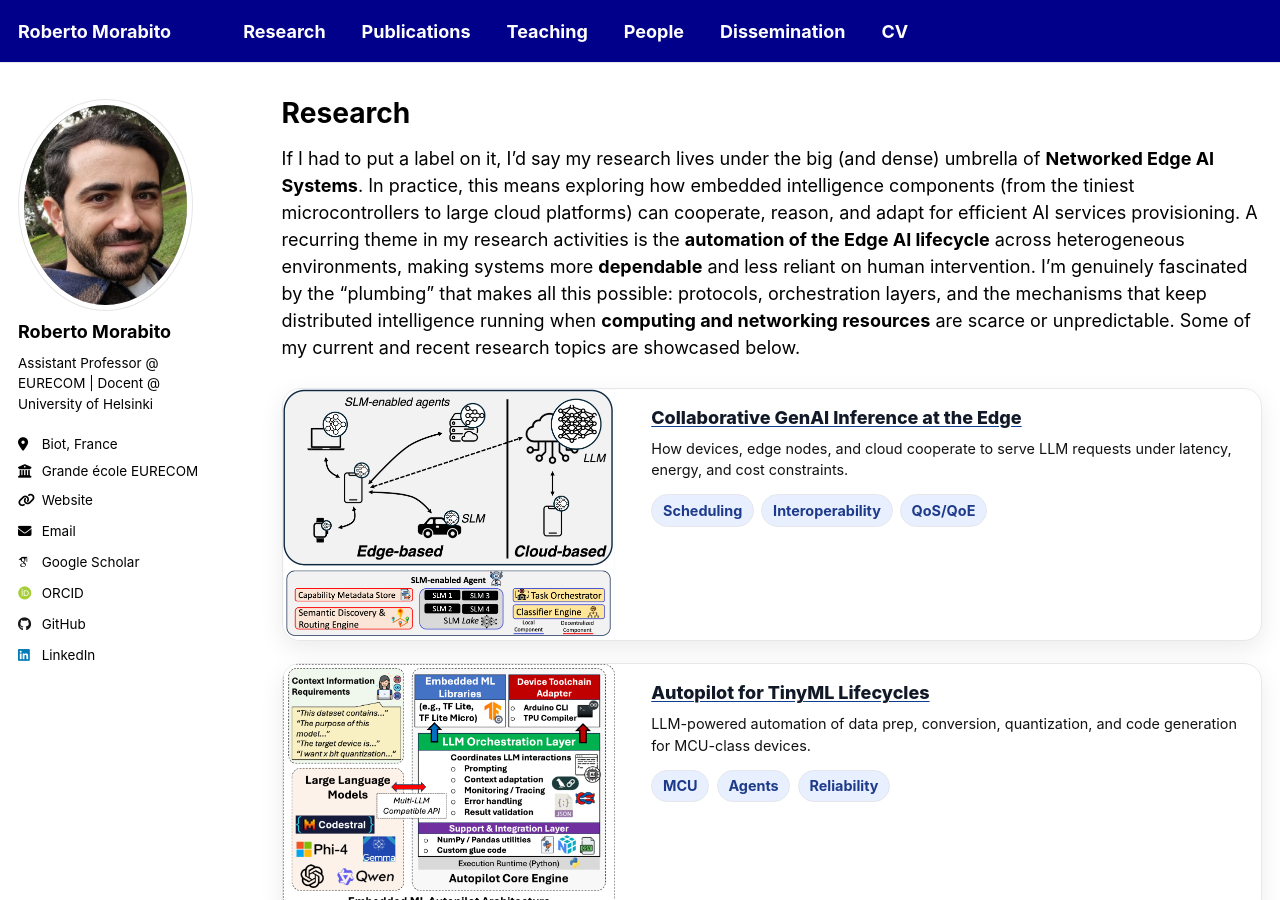
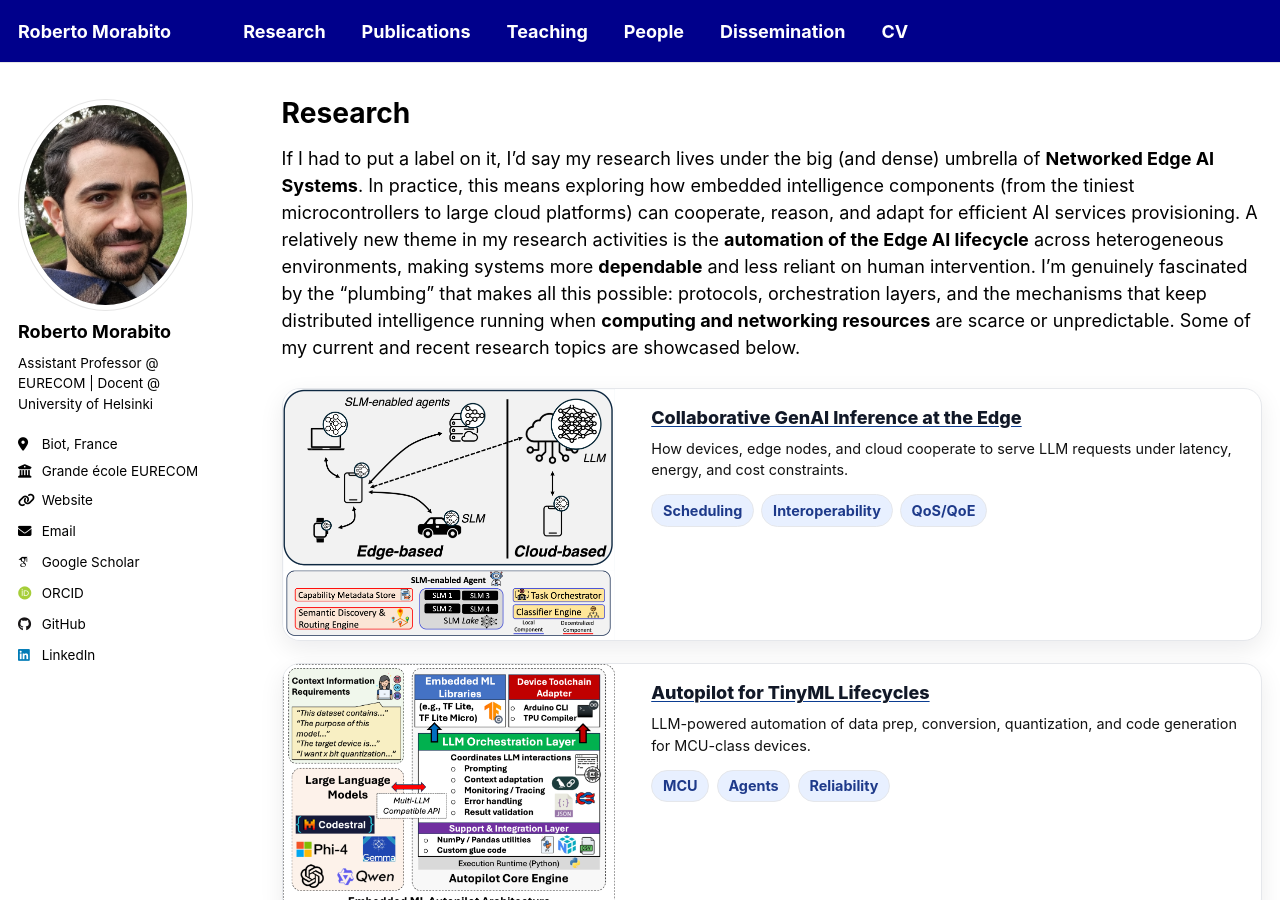
Before and after one commit to robertmora/robertmora.github.io, a Jekyll site: the page built from _pages/research.html, in a window 1280 px wide and 900 px high. Built offline with Jekyll 4.4.1, drawn with Linux system fonts in a browser that asks for light colours; some web fonts are replaced; a script that is not in the unit is left out.

Commit message:
Update research.html

```diff
--- a/_pages/research.html
+++ b/_pages/research.html
@@ -68,7 +68,7 @@ author_profile: true
 
 <p>
 If I had to put a label on it, I’d say my research lives under the big (and dense) umbrella of <strong>Networked Edge AI Systems</strong>. In practice, this means exploring how embedded intelligence components (from the tiniest
-microcontrollers to large cloud platforms) can cooperate, reason, and adapt for efficient AI services provisioning. A recurring theme in my research activities is the <strong>automation of the Edge AI lifecycle</strong> across heterogeneous environments,
+microcontrollers to large cloud platforms) can cooperate, reason, and adapt for efficient AI services provisioning. A relatively new theme in my research activities is the <strong>automation of the Edge AI lifecycle</strong> across heterogeneous environments,
 making systems more <strong>dependable</strong> and less reliant on human intervention. I’m genuinely fascinated by the “plumbing” that makes all this possible: protocols, orchestration layers,  and the mechanisms that keep distributed intelligence running when <strong>computing and networking resources</strong> are scarce or unpredictable.
 Some of my current and recent research topics are showcased below.
 </p>
```
